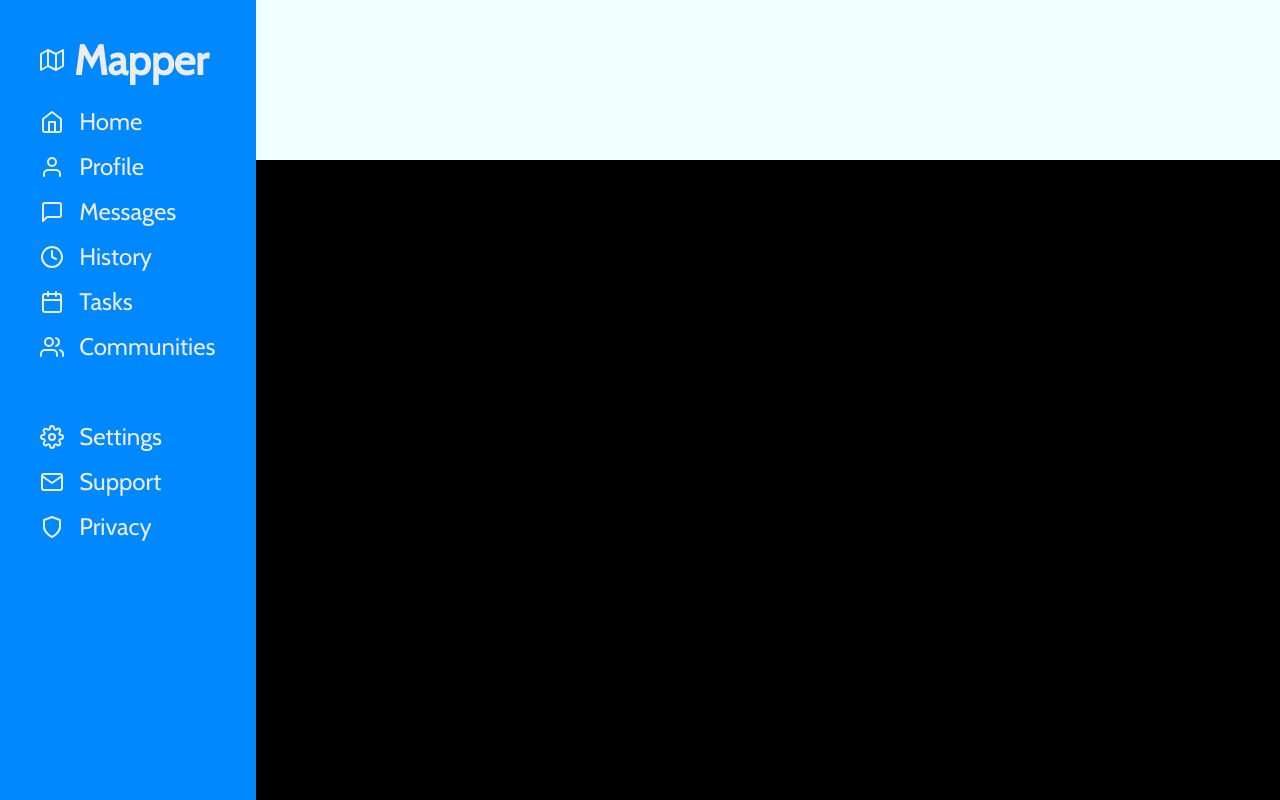
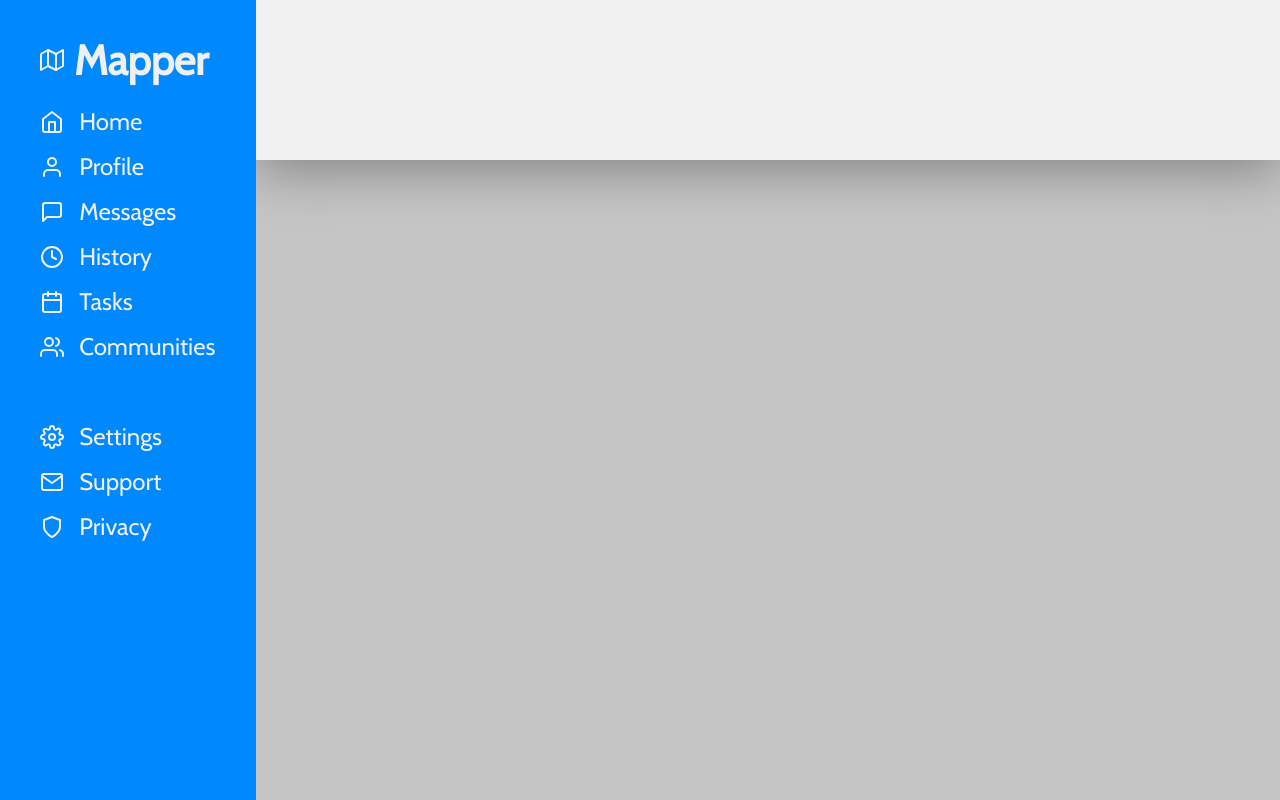
Before and after one commit to HaydenDingman/odin-admin-dashboard, a plain HTML site: page index.html in a window 1280 px wide. Drawn offline with nearby package versions, Linux system fonts and the light colour scheme.

Commit message:
Add box shadow to header and arrange z-index

```diff
--- a/admin-dashboard.css
+++ b/admin-dashboard.css
@@ -14,7 +14,8 @@
     font-family: "cabin", sans-serif;
 
     --sidebar-blue: rgb(0, 136, 255);
-    --off-white:rgb(236, 236, 236);
+    --off-white:rgb(240, 240, 240);
+    --grayish:rgb(197, 197, 197);
 }
 
 body {
@@ -33,6 +34,7 @@ body {
     display: grid;
     grid-template-rows: 100px 1fr;
     color:var(--off-white);
+    z-index: 2;
 }
 
 nav {
@@ -51,9 +53,11 @@ nav {
 }
 
 header {
-    background-color: azure;
+    background-color: var(--off-white);
+    box-shadow: 0px 10px 50px rgb(131, 131, 131);
+    z-index: 1;
 }
 
 main {
-    background-color: black;
+    background-color: var(--grayish);
 }
```
